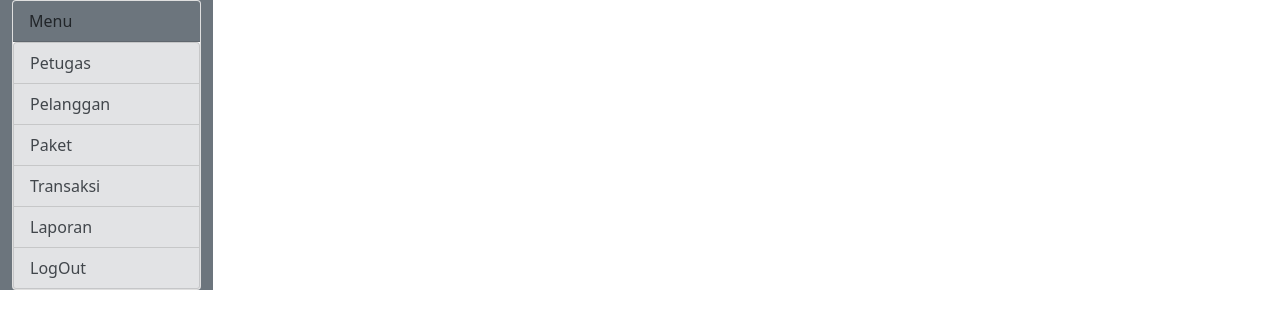
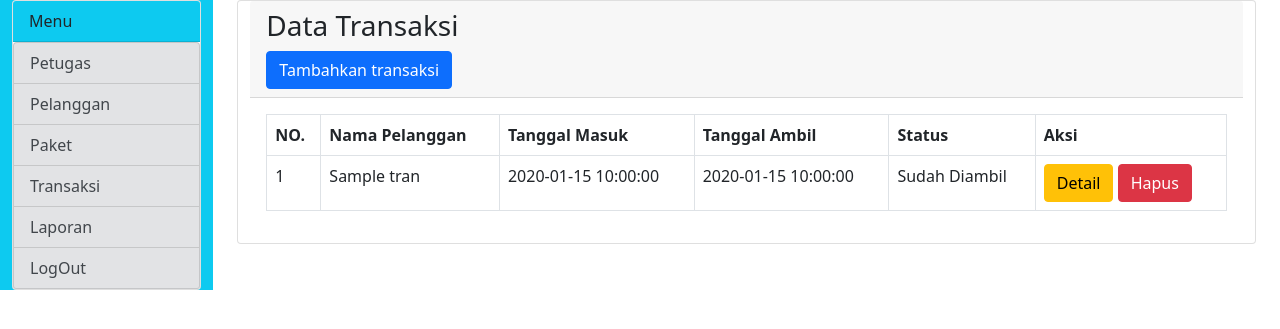
Before and after one commit to AlvitoDn/AppLaundry, a CodeIgniter 4 app: the page made by app/Views/tampil_laporan.php in a window 1280 px wide. Shown: the part 56-385 px from the top of the page. Run offline with PHP 8.4 and a stand-in for CodeIgniter, Linux system fonts and the light colour scheme; the template is opened without the code that fills it: most values are stand-ins (such as "Sample title", 1, 10 or a date in 2020); some libraries are stand-ins or nearby versions.

Commit message:
laporan update

```diff
--- a/app/Config/Routes.php
+++ b/app/Config/Routes.php
@@ -65,6 +65,11 @@ $routes->add('/suser', 'User::save');
 $routes->get('/transaksi','Transaksi::tampil');
 $routes->add('/addcart','Transaksi::addcart');
 $routes->get('/transaksi/hapus/(:segment)','Transaksi::hapusCart/$1');
+$routes->add('/stransaksi','Transaksi::simpan');
+
+// Routes for Laporan
+$routes->get('/laporan','Transaksi::laporan');
+$routes->get('/laporan/ambil/(:segment)','Transaksi::ambil/$1');
 /*
  * --------------------------------------------------------------------
  * Additional Routing
--- a/app/Controllers/LoginController.php
+++ b/app/Controllers/LoginController.php
@@ -28,6 +28,7 @@ class LoginController extends Controller{
                         'username' => $dataUser['username'],
                         'nama' => $dataUser['nama'],
                         'loged_in' => true,
+                        'id_user'=>$dataUser['id_user']
                     ]
                 );
                 return $this->response->redirect('/home');
--- a/app/Models/TransaksiModel.php
+++ b/app/Models/TransaksiModel.php
@@ -7,7 +7,7 @@ class TransaksiModel extends Model{
     protected $table      = 'tbtransaksi';
     protected $primaryKey = 'id_transaksi';
     protected $useAutoIncrement = true;
-    protected $allowedFields = ['id_pelanggan','tanggal_masuk','tanggal_ambil','id_user'];
+    protected $allowedFields = ['id_pelanggan','id_user','tanggal_masuk','tanggal_ambil','status','deleted'];
     // Uncomment below if you want add primary key
     // protected $primaryKey = 'id';
 }
--- a/app/Views/admin.php
+++ b/app/Views/admin.php
@@ -32,7 +32,7 @@
     <!-- MENU START -->
     <div class="container-fluid">
         <div class="row">
-            <div class="col-md-2 bg-secondary">
+            <div class="col-md-2 bg-info">
                 <?=$this->include('component/sidebar.php') ?>
             </div>
             <div class="col-md-10">
--- a/app/Views/component/sidebar.php
+++ b/app/Views/component/sidebar.php
@@ -1,11 +1,11 @@
 <div class="card">
-    <div class="card-header bg-secondary text-cent">Menu</div>
+    <div class="card-header bg-info text-cent">Menu</div>
     <div class="list-group">
         <a href="/user" class="list-group-item list-group-item-action list-group-item-secondary">Petugas</a>
         <a href="/pelanggan" class="list-group-item list-group-item-action list-group-item-secondary">Pelanggan</a>
         <a href="/paket" class="list-group-item list-group-item-action list-group-item-secondary">Paket</a>
         <a href="/transaksi" class="list-group-item list-group-item-action list-group-item-secondary">Transaksi</a>
-        <a href="" class="list-group-item list-group-item-action list-group-item-secondary">Laporan</a>
+        <a href="/laporan" class="list-group-item list-group-item-action list-group-item-secondary">Laporan</a>
         <?php if(!empty(session()->get("username"))):?>
             <a href="/logout" class="list-group-item list-group-action list-group-item-secondary" >LogOut</a>
         <?php endif?>
--- a/app/Views/tampil_laporan.php
+++ b/app/Views/tampil_laporan.php
@@ -5,7 +5,108 @@ Laporan Data Pelanggan
 <?=$this->section('content')?>
 <div class="container">
     <div class="row">
+        <div class="card">
+            <div class="card-header"><h3>Data Transaksi</h3>
+            <a href="/transaksi" class="btn btn-primary">Tambahkan transaksi</a>
+            </div>
+            <div class="card-body">
+                <table class="table table-bordered">
+                    <tr>
+                        <th>NO.</th>
+                        <th>Nama Pelanggan</th>
+                        <th>Tanggal Masuk</th>
+                        <th>Tanggal Ambil</th>
+                        <th>Status</th>
+                        <th>Aksi</th>
+                    </tr>
+                    <?php
+                        $no=0;
+                        foreach ($trans as $row) {
 
+                        $no++;
+                        ?>
+                            <tr>
+                                <td><?=$no?></td>
+                                <td><?=$row['nama']?></td>
+                                <td><?=$row['tanggal_masuk']?></td>
+                                <td><?=$row['tanggal_ambil']?></td>
+                                <td><?php if ($row['status']==0)
+                                {
+                                    ?>
+                                    <a href="/laporan/ambil/<?=$row['id_transaksi']?>" class="btn btn-info">Belum Diambil</a>
+                                    <?php
+                                }
+                                else{
+                                    echo "Sudah Diambil";
+                                }
+                                ?>
+                                </td>
+                                <td>
+                                    <a href="#" class="btn btn-warning" data-bs-toggle="modal" data-bs-target="#ModalEdit">Detail</a>
+                                    <a href="<?=base_url('/laporan/hapus/'.$row['id_transaksi'])?>" onclick="return confirm('apakah kamu yakin ingin menghapusnya')" class="btn btn-danger">Hapus</a>
+                                </td>
+                            </tr>
+                        <?php
+                        }
+                    ?>
+                </table>
+            </div>
+        </div>
     </div>
 </div>
+<div class="modal fade" id="ModalEdit" tab-index="-1" aria-hidden="true">
+    <div class="modal-dialog">
+        <div class="modal-content">
+            <form id="form" action="" method="post">
+                <div class="modal-header">
+                    <h5>Detail Transaksi</h5>
+                    <button class="btn-close" data-bs-dismiss="modal" aria-label="close"></button>
+                </div>
+                <div class="modal-body">
+                        <div class="form-group">
+                                <label for="nama_paket" class="form-label">Nama Paket</label>
+                                <input type="text" name="nama_paket" id="nama_paket" class="form-control">
+                            </div>
+                            <div class="form-group">
+                                <label for="satuan" class="form-label">Satuan</label>
+                                <input type="text" name="satuan" id="satuan" class="form-control">
+                            </div>
+                            <div class="form-group">
+                                <label for="harga" class="form-label">Harga</label>
+                                <input type="number" name="harga" id="harga" class="form-control">
+                            </div>
+                        </div>
+                <div class="modal-footer">
+                    <button type="submit" class="btn btn-primary">Simpan</button>
+                    <button type="button" class="btn btn-secondary" data-bs-dismiss="modal">Close</button>
+                </div>
+            </form>
+        </div>
+    </div>
+</div>
+<?php if(!empty(session()->getFlashdata('message'))) : ?>
+
+    <div class="alert alert-success">
+        <?php echo session()->getFlashdata('message');?>
+    </div>
+
+<?php endif ?>
 <?=$this->endSection()?>
+<?=$this->section("script")?>
+    <script>
+        $(document).ready(function(){
+            $("#ModalEdit").on('show.bs.modal',function(event){
+                var button = $(event.relatedTarget);
+                var data = button.data('paket');
+                if(data != ""){
+                    const barisdata = data.split(",");
+                    $("#nama_paket").val(barisdata[1]);
+                    $("#satuan").val(barisdata[2]);
+                    $("#harga").val(barisdata[3]);
+                    $("#form").attr('action',barisdata[4]);
+                }
+            });
+        })
+    </script>
+<?=$this->endSection()?>
+<?=$this->endSection()?>
```
Also changed, not shown: app/Controllers/Transaksi.php (+45 -1 lines), app/Views/tampil_transaksi.php (+13 -11 lines).
